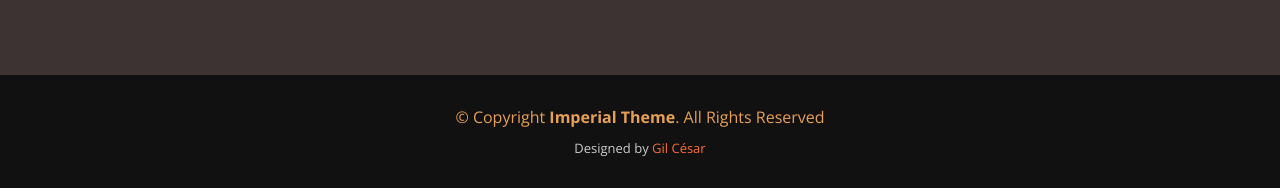
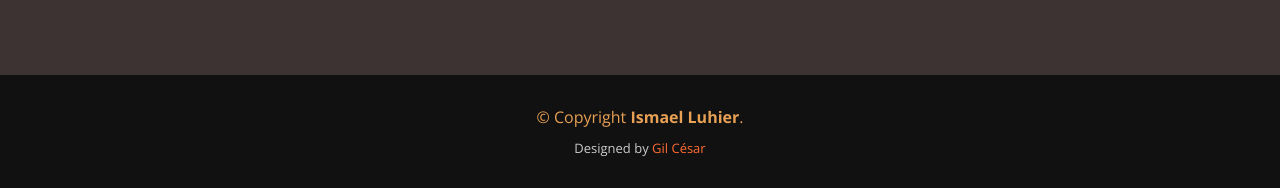
Before and after one commit to gil-cesar-martins/ismael-luthier, a Django app: page / in a window 1280 px wide. Shown: the part 4285-4473 px from the top of the page. Run offline with Django 4.2, Linux system fonts and the light colour scheme; some libraries are stand-ins or nearby versions.

Commit message:
Update footer.html

```diff
--- a/core/templates/footer.html
+++ b/core/templates/footer.html
@@ -4,7 +4,7 @@
       <div class="row">
         <div class="col-md-12">
           <div class="copyright">
-            &copy; Copyright <strong>Imperial Theme</strong>. All Rights Reserved
+            &copy; Copyright <strong>Ismael Luhier</strong>.
           </div>
           <div class="credits">
             Designed by <a href="https://www.linkedin.com/in/gil-cesar-martins/">Gil César</a>
```
